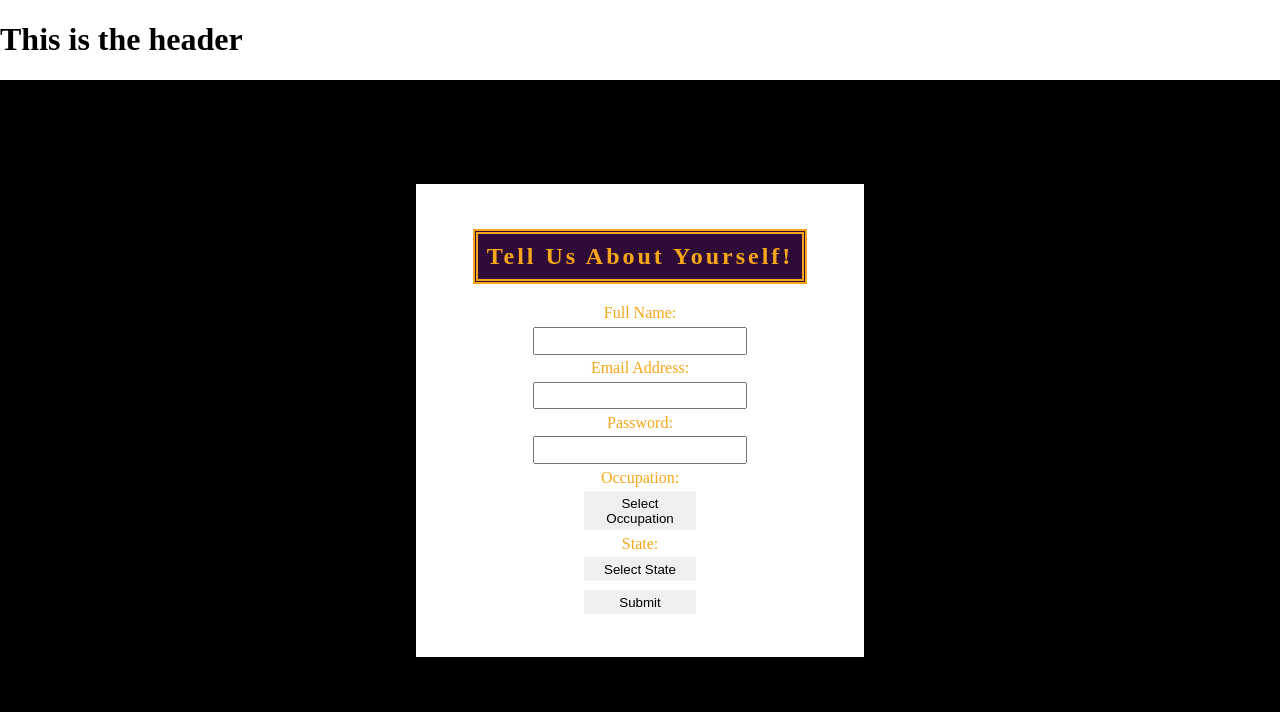
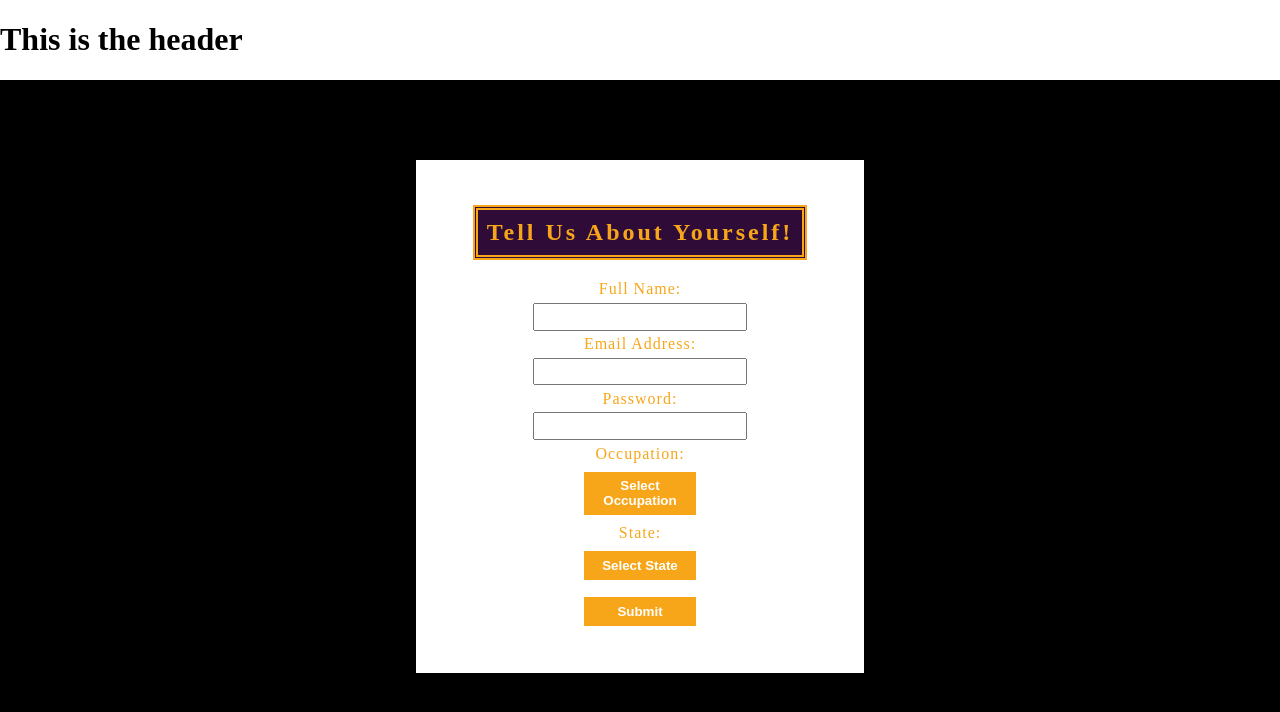
Before and after one commit to joki9448/fetchrewards-code-challenge, a React (Create React App) app: page / in a window 1280 px wide. Shown: the top 712 px of the page. Built offline with nearby package versions, Linux system fonts and the light colour scheme; a web font is replaced by a local one.

Commit message:
added hover effects to buttons

```diff
--- a/src/App.css
+++ b/src/App.css
@@ -20,13 +20,16 @@ body {
   align-items: center;
   margin: auto;
   padding: 2% 0% 3% 0%;
-  top: 13vh;
+  top: 10vh;
 }
 .form h2 {
   background: #2F0C38;
   letter-spacing: 3px;
   border: 5px double #F8A619;
   padding: 2%;
+}
+.form label {
+  letter-spacing: 1px;
 }
 .form input {
   padding: 1%;
@@ -35,8 +38,15 @@ body {
 }
 .form button {
   cursor: pointer;
+  background: #F8A619;
   border: none;
-  margin: 1%;
-  padding: 1%;
+  margin: 2%;
+  padding: 1.5%;
   width: 25%;
+  color: white;
+  font-weight: bold;
 }
+.form button:hover {
+  background: #2F0C38;
+  color: white;
+}
```
